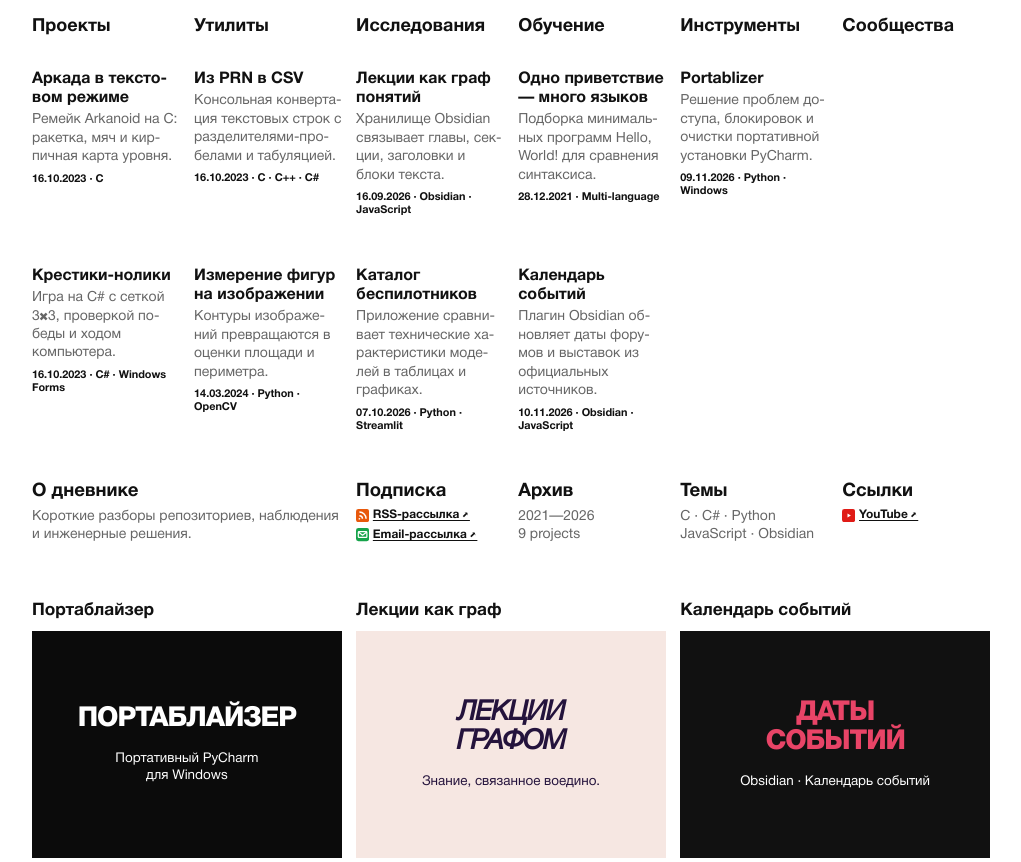
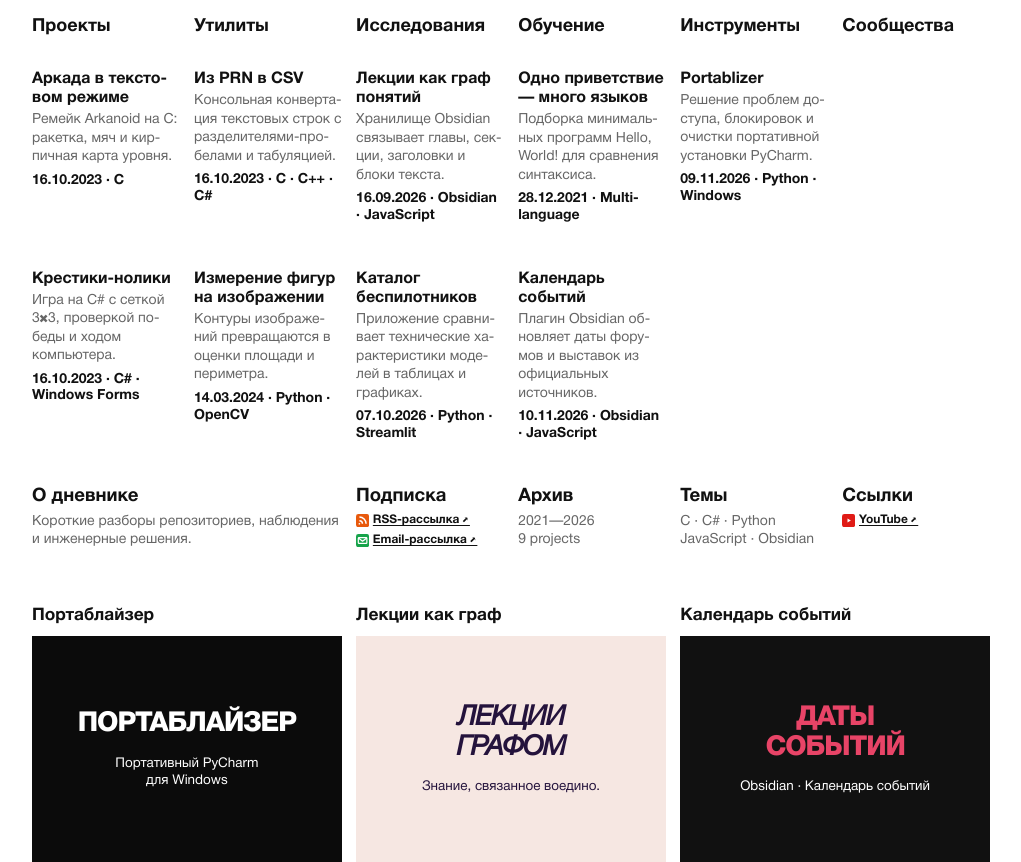
Before and after one commit to Masortim/masortim.github.io, a PHP site: page / in a window 1280 px wide. Shown: the part 225-1087 px from the top of the page, without its empty margins (129-1150 px from the left). Run offline with PHP 8.4, Linux system fonts and the light colour scheme.

Commit message:
diary: плотнее ряды карточек, кегль меты = кегль описания
1. Зазор между верхним и нижним рядом карточек: margin-bottom у
   .project-card 22px -> 14px. Карточка — grid-элемент, поэтому её поля
   не схлопываются с полями детей, и зазор складывается из margin-bottom
   мета-строки (1em = 14px), этого margin и отступа перед заголовком
   следующей карточки (--column-heading-pad). Итог: 38-47px вместо
   42-53px.

2. Кегль .project-meta 14px как у описания (было clamp(10px,.85vw,12px),
   то есть 10-12px). Мета остаётся полужирной и чёрной в светлой теме,
   поэтому отличается от приглушённого описания цветом и начертанием, а
   не размером. Число строк не изменилось: длинная мета на 1279px и на
   12px, и на 14px занимает две строки.

Co-authored-by: arena-agent <297053741+arena-agent@users.noreply.github.com>

```diff
--- a/diary/projects-home.css
+++ b/diary/projects-home.css
@@ -280,7 +280,13 @@ body.archive-home { margin:0; padding:0; font-family:"HelveticaNeueCyr"; }
 
 .archive-column h2 > span[data-language-content] { font-size: inherit; font-weight: inherit; }
 
-.project-card { margin:0 0 22px; overflow-wrap:break-word; }
+/* Зазор между карточками по вертикали. Карточка — grid/flex-элемент,
+   поэтому её поля не схлопываются с полями детей: расстояние между
+   верхним и нижним рядом складывается из margin-bottom мета-строки (1em
+   от кегля 14px), этого margin и отступа перед заголовком следующей
+   карточки (--column-heading-pad). 14px вместо 22px даёт 38–47px вместо
+   42–53px — заметно плотнее при сохранении воздуха между группами. */
+.project-card { margin:0 0 14px; overflow-wrap:break-word; }
 
 /* Название заметки — 16px на всех ширинах, строго ниже заголовка
    колонки (18px) и строго выше описания (14px).
@@ -329,8 +335,14 @@ body.archive-home { margin:0; padding:0; font-family:"HelveticaNeueCyr"; }
 /* Мета-строка (дата · стек) остаётся основной: чёрной в светлой теме,
    #eee в тёмной. Она исключена из правила .project-card p:not(.project-meta)
    выше, поэтому цвет берётся из наследования .project-archive, а не из
-   приглушённой переменной --archive-muted. */
-.project-card .project-meta { margin-top:3px; margin-bottom:1em; font-size:clamp(10px,.85vw,12px); font-weight:700; overflow-wrap:break-word; }
+   приглушённой переменной --archive-muted.
+   Кегль 14px — такой же, как у описания (было clamp(10px,.85vw,12px)):
+   мета больше не мельче основного текста карточки. Полужирный и чёрный
+   цвет по-прежнему отличают её от приглушённого описания, поэтому
+   иерархия читается без разницы в кегле. Число строк не изменилось:
+   на 1279px длинная строка «16.10.2023 · C · C++ · C# · Windows Forms»
+   так же занимает две строки и на 12px, и на 14px. */
+.project-card .project-meta { margin-top:3px; margin-bottom:1em; font-size:14px; font-weight:700; overflow-wrap:break-word; }
 
 /* Иерархия главной: заголовок колонки 18px > название заметки 16px >
    описание 14px. Все три размера фиксированные — ни один не зависит
--- a/index.html
+++ b/index.html
@@ -23,9 +23,9 @@
   <!-- Встроенный шрифт: Helvetica Neue Cyrillic. Идёт до файлов, которые его
        используют, чтобы @font-face был объявлен раньше применения. -->
   <link rel="stylesheet" href="/fonts/helvetica.css?v=20261224a">
-  <link rel="stylesheet" href="/diary/projects-home.css?v=20261225a">
+  <link rel="stylesheet" href="/diary/projects-home.css?v=20261226a">
   <script src="/diary/diary.js" defer></script>
-  <script src="/diary/archive.js?v=20261225a" defer></script>
+  <script src="/diary/archive.js?v=20261226a" defer></script>
 </head>
 <body class="archive-home">
   <!-- Заставка на время загрузки шрифтов: сплошное поле по теме.
```
Also changed, not shown: diary/projects.css (+15 -3 lines).
